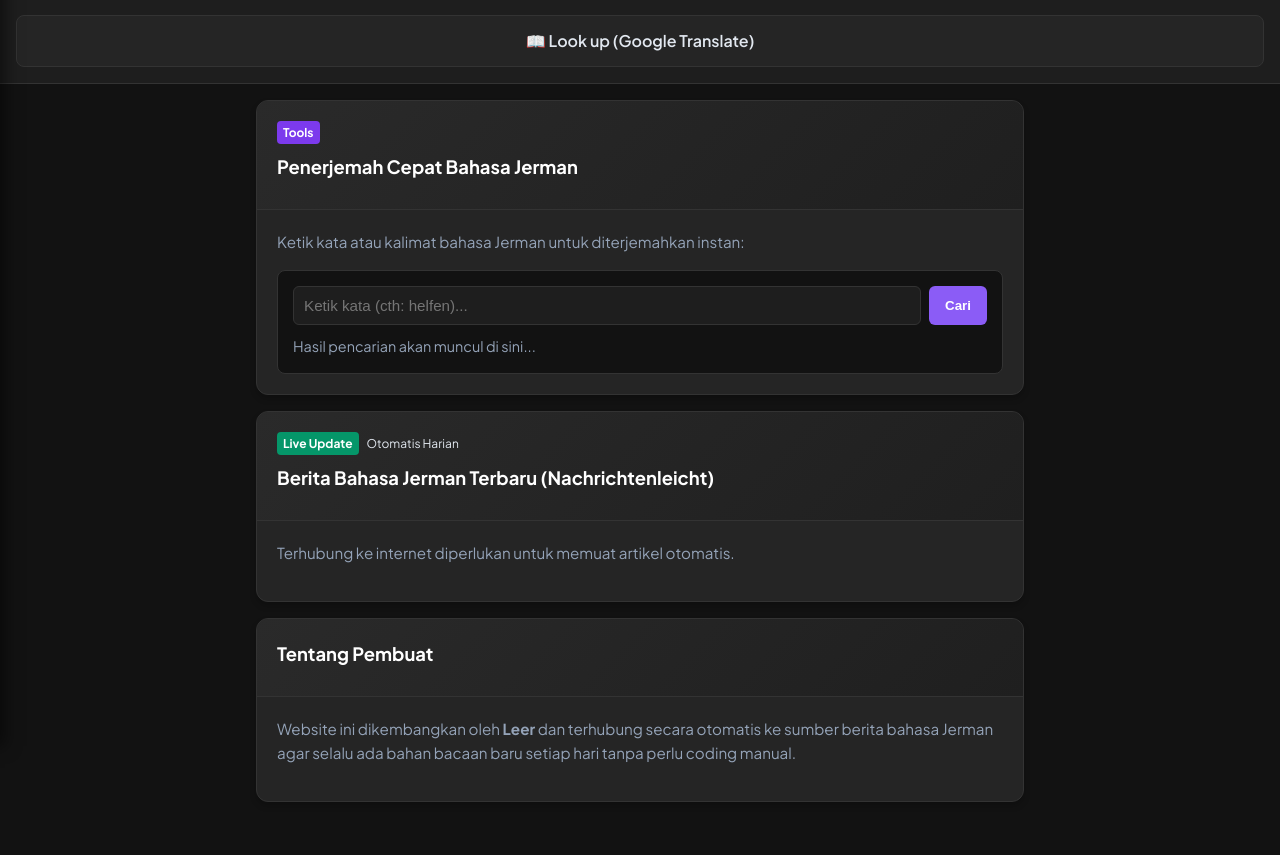
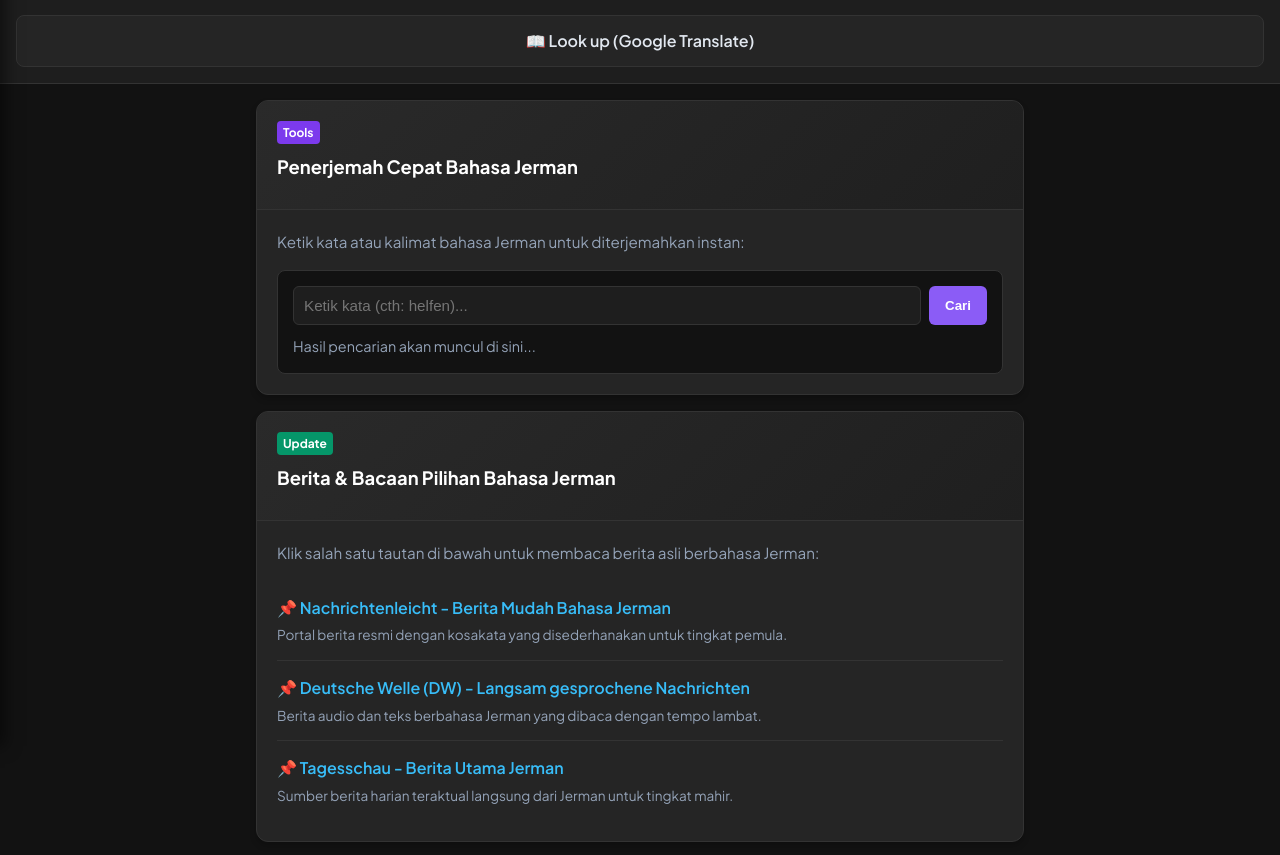
Before and after one commit to LeerCode/leerdeutsch, a plain HTML site: page index.html in a window 1280 px wide. Shown: the part 54-909 px from the top of the page. Drawn offline with Linux system fonts and the light colour scheme; no server answers.

Commit message:
Perbaiki tampilan berita dengan tautan portal resmi Jerman

```diff
--- a/index.html
+++ b/index.html
@@ -3,7 +3,7 @@
 <head>
     <meta charset="UTF-8">
     <meta name="viewport" content="width=device-width, initial-scale=1.0">
-    <title>LeerDeutsch | Portal Berita & Belajar Jerman Otomatis</title>
+    <title>LeerDeutsch | Portal Berita & Belajar Jerman</title>
     <link href="https://fonts.googleapis.com/css2?family=Plus+Jakarta+Sans:wght@400;500;600;700&display=swap" rel="stylesheet">
     <style>
         :root {
@@ -61,10 +61,10 @@
         button.translate-btn { background: var(--primary); color: white; border: none; padding: 0 16px; border-radius: 6px; font-weight: 600; cursor: pointer; }
         .result-output { margin-top: 10px; font-size: 0.9rem; color: var(--text-muted); }
 
-        .auto-article-item { padding: 12px 0; border-bottom: 1px solid var(--border); }
-        .auto-article-item:last-child { border-bottom: none; }
-        .auto-article-title { color: #fff; text-decoration: none; font-weight: 600; display: block; margin-bottom: 4px; }
-        .auto-article-title:hover { color: var(--primary); }
+        .article-list-item { padding: 14px 0; border-bottom: 1px solid var(--border); }
+        .article-list-item:last-child { border-bottom: none; }
+        .article-link { color: #38bdf8; text-decoration: none; font-weight: 600; display: block; margin-bottom: 4px; font-size: 1rem; }
+        .article-link:hover { text-decoration: underline; }
 
         footer { text-align: center; padding: 16px; color: var(--text-muted); font-size: 0.85rem; border-top: 1px solid var(--border); margin-top: 30px; background: var(--surface); }
     </style>
@@ -73,7 +73,7 @@
 
     <div class="top-bar">
         <button class="menu-toggle" onclick="toggleSidebar()">☰</button>
-        <div class="logo-title">LeerDeutsch <span>AUTO</span></div>
+        <div class="logo-title">LeerDeutsch <span>PRO</span></div>
         <div style="width: 24px;"></div>
     </div>
 
@@ -84,7 +84,7 @@
             <button class="sidebar-close" onclick="toggleSidebar()">✕</button>
         </div>
         <ul class="nav-links">
-            <li><a href="#feed">📰 Berita Otomatis</a></li>
+            <li><a href="#feed">📰 Berita & Artikel</a></li>
             <li><a href="#translator">🔍 Kamus & Penerjemah</a></li>
             <li><a href="#tentang">👤 Tentang Pembuat</a></li>
         </ul>
@@ -116,17 +116,31 @@
             </div>
         </div>
 
-        <!-- Live Feed Berita Jerman Otomatis (RSS Feed dari Nachrichtenleicht / DW) -->
+        <!-- Daftar Artikel & Berita Pilihan -->
         <div class="news-card">
             <div class="news-banner">
                 <div class="news-meta">
-                    <span class="badge-level" style="background:#059669;">Live Update</span>
-                    <span class="badge-time">Otomatis Harian</span>
+                    <span class="badge-level" style="background:#059669;">Update</span>
                 </div>
-                <div class="news-title">Berita Bahasa Jerman Terbaru (Nachrichtenleicht)</div>
+                <div class="news-title">Berita & Bacaan Pilihan Bahasa Jerman</div>
             </div>
-            <div class="news-body" id="rss-feed-container">
-                <p class="indo-text">Memuat artikel terbaru secara otomatis dari internet...</p>
+            <div class="news-body">
+                <p class="indo-text">Klik salah satu tautan di bawah untuk membaca berita asli berbahasa Jerman:</p>
+
+                <div class="article-list-item">
+                    <a href="https://www.nachrichtenleicht.de" target="_blank" class="article-link">📌 Nachrichtenleicht - Berita Mudah Bahasa Jerman</a>
+                    <p style="font-size: 0.85rem; color: #94a3b8;">Portal berita resmi dengan kosakata yang disederhanakan untuk tingkat pemula.</p>
+                </div>
+
+                <div class="article-list-item">
+                    <a href="https://www.dw.com/de/langsam-gesprochene-nachrichten/s-2275" target="_blank" class="article-link">📌 Deutsche Welle (DW) - Langsam gesprochene Nachrichten</a>
+                    <p style="font-size: 0.85rem; color: #94a3b8;">Berita audio dan teks berbahasa Jerman yang dibaca dengan tempo lambat.</p>
+                </div>
+
+                <div class="article-list-item">
+                    <a href="https://www.tagesschau.de" target="_blank" class="article-link">📌 Tagesschau - Berita Utama Jerman</a>
+                    <p style="font-size: 0.85rem; color: #94a3b8;">Sumber berita harian teraktual langsung dari Jerman untuk tingkat mahir.</p>
+                </div>
             </div>
         </div>
 
@@ -135,7 +149,7 @@
                 <div class="news-title">Tentang Pembuat</div>
             </div>
             <div class="news-body">
-                <p class="indo-text">Website ini dikembangkan oleh <strong>Leer</strong> dan terhubung secara otomatis ke sumber berita bahasa Jerman agar selalu ada bahan bacaan baru setiap hari tanpa perlu coding manual.</p>
+                <p class="indo-text">Website ini dikembangkan oleh <strong>Leer</strong> sebagai pusat akses cepat berita dan media latihan belajar bahasa Jerman.</p>
             </div>
         </div>
 
@@ -165,37 +179,6 @@
         function handleEnter(event) {
             if (event.key === "Enter") { terjemahkanGoogle(); }
         }
-
-        // Fungsi mengambil artikel otomatis dari RSS publik berita Jerman mudah (Nachrichtenleicht)
-        async function fetchRssFeed() {
-            const container = document.getElementById('rss-feed-container');
-            try {
-                // Menggunakan public RSS-to-JSON API untuk mengambil berita berbahasa Jerman
-                const response = await fetch('https://api.rss2json.com/v1/api.json?rss_url=https%3A%2F%2Fwww.nachrichtenleicht.de%2Fnachrichtenleicht-nachrichten-100.rss');
-                const data = await response.json();
-
-                if (data.status === 'ok') {
-                    let htmlContent = '';
-                    data.items.slice(0, 5).forEach(item => {
-                        htmlContent += `
-                            <div class="auto-article-item">
-                                <a href="${item.link}" target="_blank" class="auto-article-title">📌 ${item.title}</a>
-                                <p style="font-size: 0.85rem; color: #94a3b8; margin-bottom: 4px;">${item.pubDate.substring(0, 10)}</p>
-                                <p style="font-size: 0.9rem; color: #cbd5e1;">${item.description.replace(/<[^>]*>?/gm, '').substring(0, 100)}...</p>
-                            </div>
-                        `;
-                    });
-                    container.innerHTML = htmlContent;
-                } else {
-                    container.innerHTML = '<p class="indo-text">Gagal memuat artikel otomatis.</p>';
-                }
-            } catch (error) {
-                container.innerHTML = '<p class="indo-text">Terhubung ke internet diperlukan untuk memuat artikel otomatis.</p>';
-            }
-        }
-
-        // Jalankan fungsi saat halaman dibuka
-        fetchRssFeed();
     </script>
 </body>
 </html>
```
